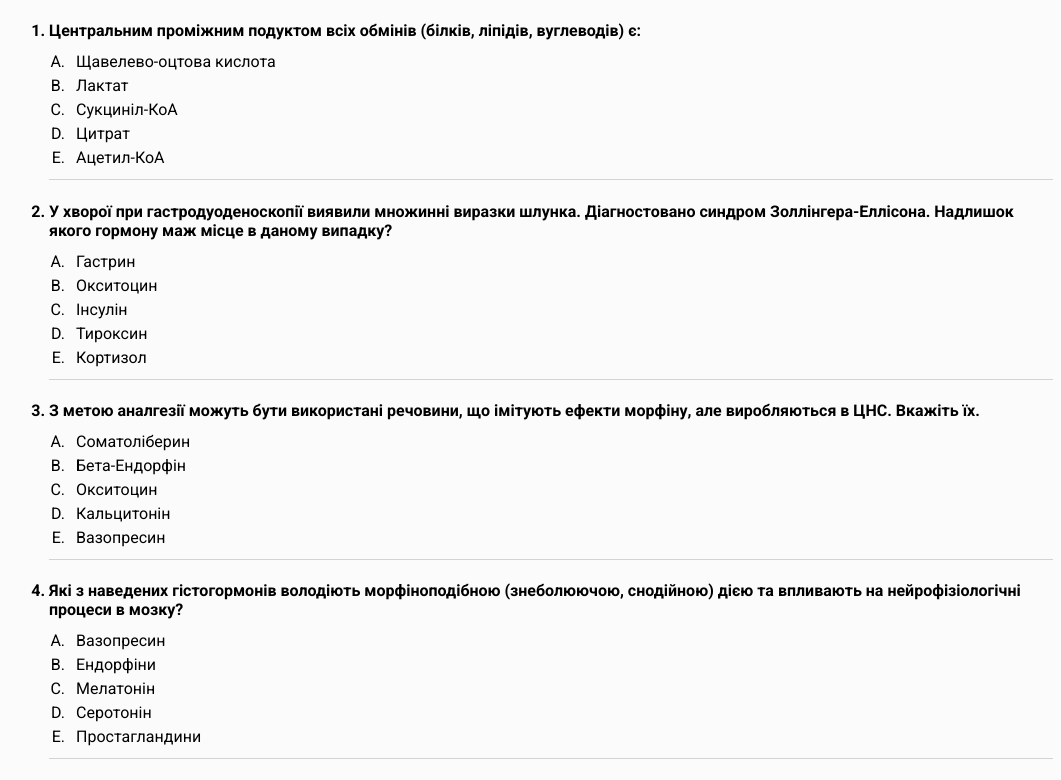
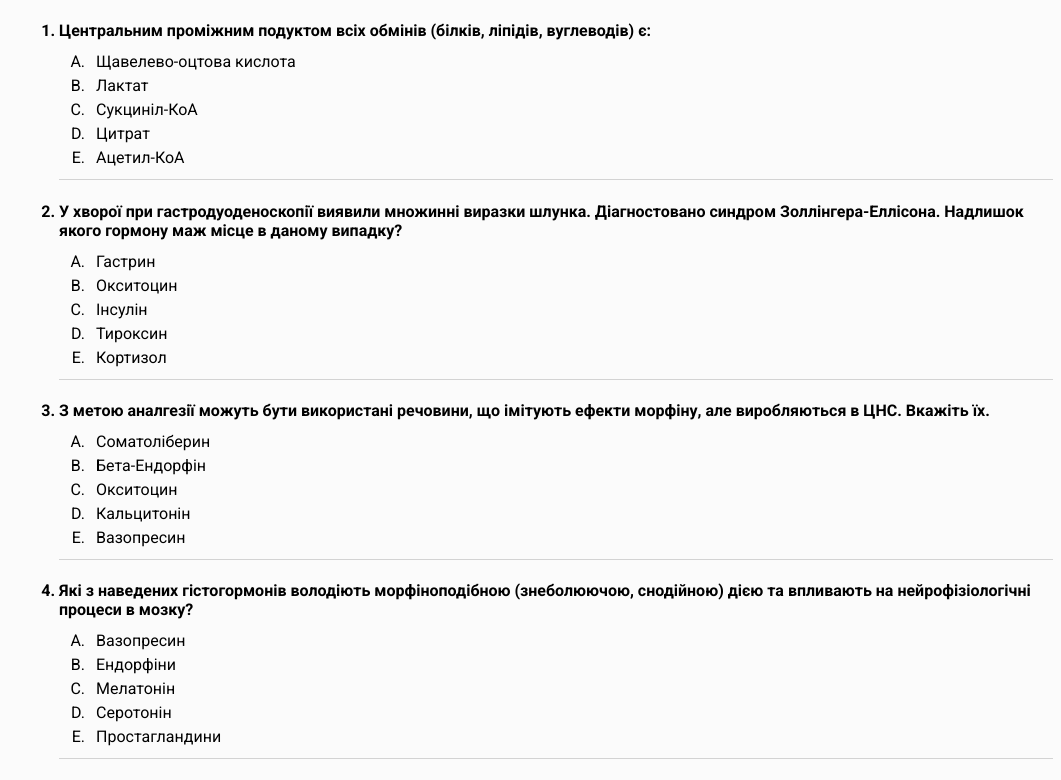
Before and after one commit to Bishk0/medical-tests, a React (Vite) app: page / in a window 1280 px wide. Shown: the top 780 px of the page, without its empty margins (99-1160 px from the left). Built offline with nearby package versions, Linux system fonts and the light colour scheme.

Commit message:
style: upd list style

```diff
--- a/src/index.css
+++ b/src/index.css
@@ -11,7 +11,7 @@ body {
 }
 
 .question-list-container {
-  padding-left: 20px;
+  padding-left: 30px;
 }
 
 .question-list-container > li::marker {
@@ -19,7 +19,7 @@ body {
 }
 
 .answer-list-container {
-  padding-left: 20px;
+  padding-left: 30px;
   display: flex;
   flex-direction: column;
   gap: 5px;
```
